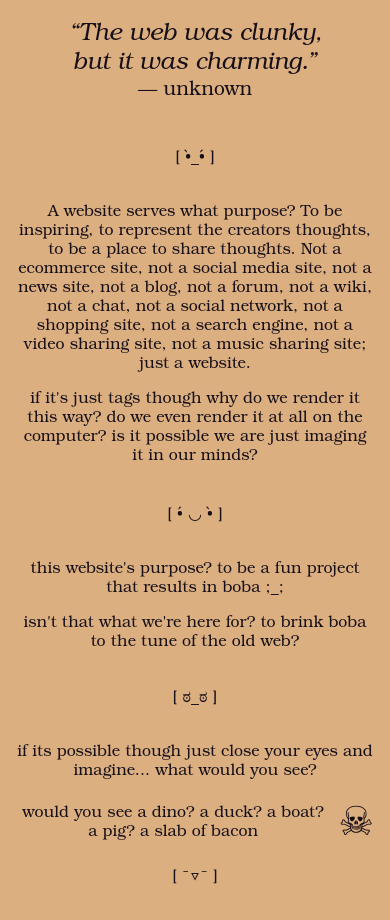
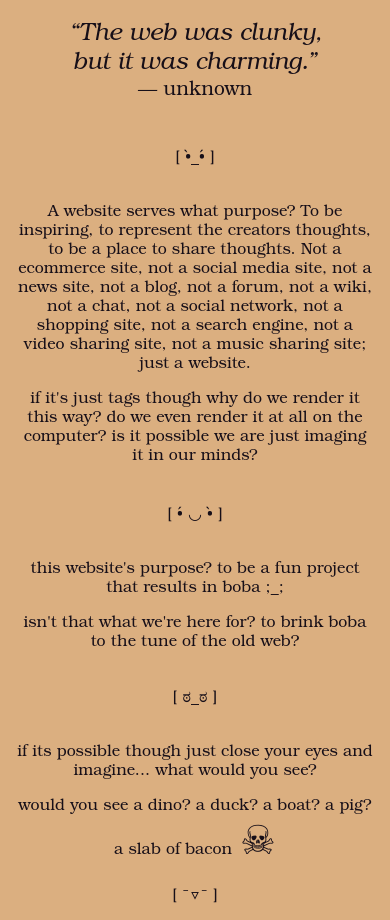
Before and after one commit to kcoderhtml/oldwebhtml, a plain HTML site: page index.html in a window 390 px wide. Shown: the part 145-1065 px from the top of the page. Drawn offline with Linux system fonts and the light colour scheme.

Commit message:
feat: make emoji display inline if media queryed

```diff
--- a/index.html
+++ b/index.html
@@ -149,6 +149,12 @@
         padding-left: 0.5rem;
     }
 
+    @media (max-width: 37.5rem) {
+        .emojiContainer {
+            display: block;
+        }
+    }
+
     footer {
         text-align: center;
     }
```
